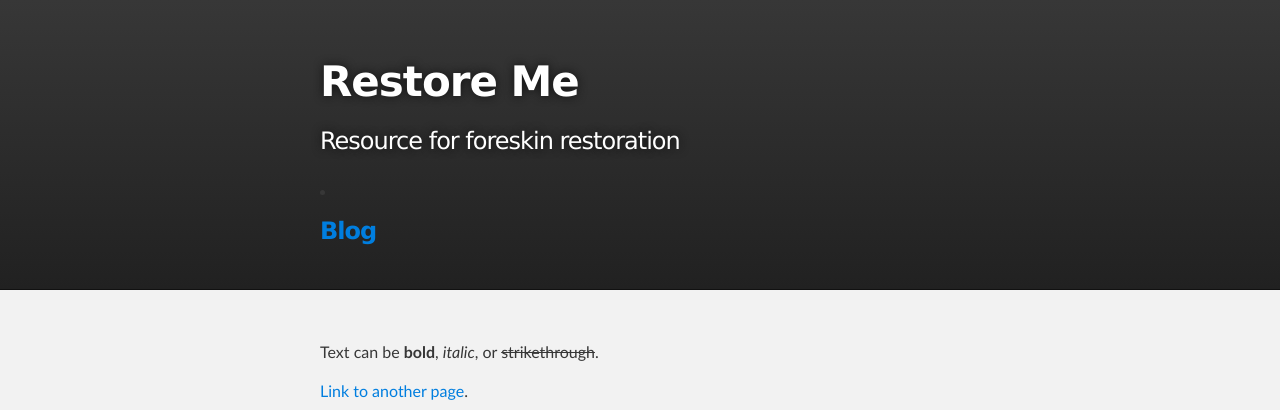
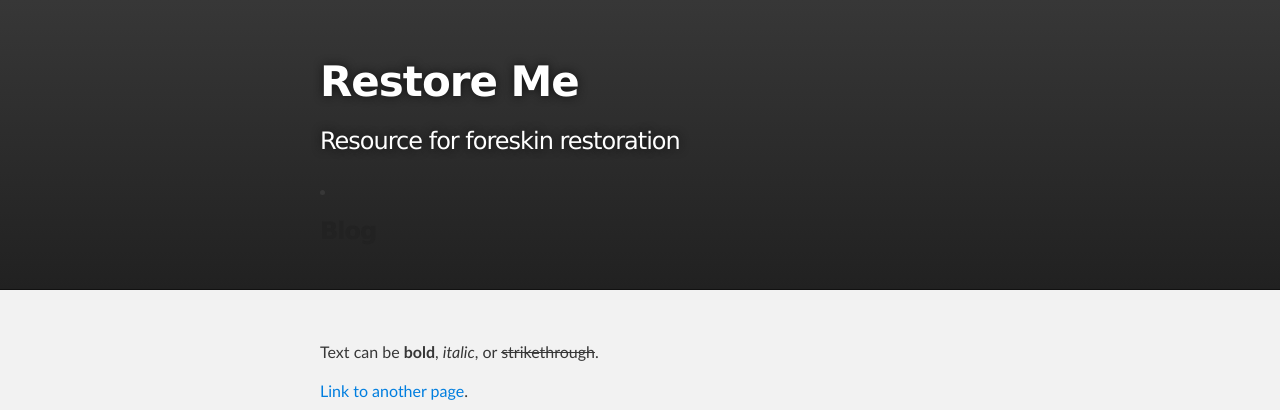
Before and after one commit to restore-me/restore-me.github.io, a Jekyll site: the page built from index.md, in a window 1280 px wide. Shown: the top 410 px of the page. Built offline with Jekyll 4.4.1, drawn with Linux system fonts in a browser that asks for light colours.

Commit message:
change style of links in header

```diff
--- a/_sass/jekyll-theme-slate.scss
+++ b/_sass/jekyll-theme-slate.scss
@@ -118,6 +118,16 @@ a:hover, a:focus {text-decoration: underline;}
 footer a {
   color: #F2F2F2;
   text-decoration: underline;
+}
+
+nav ul li, footer ul li { display: inline; margin-right: 20px; }
+
+header a {
+  margin: 10px 0;
+  font-weight: 700;
+  color:#222222;
+  font-family: 'Lucida Grande', 'Calibri', Helvetica, Arial, sans-serif;
+  letter-spacing: -1px;
 }
 
 em {
```
